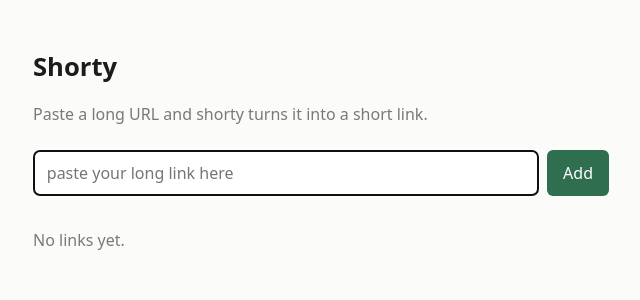
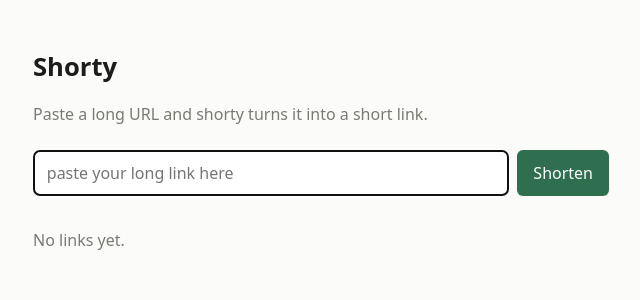
Before and after one commit to mudt-cm104-2026-winter/shorty, a FastAPI app: page / in a window 1280 px wide. Shown: the top 300 px of the page, without its empty margins (319-959 px from the left). Run offline with FastAPI, Linux system fonts and the light colour scheme.

Commit message:
Change button text from "Add" to "Shorten" in form

```diff
--- a/app/templates/index.html
+++ b/app/templates/index.html
@@ -22,7 +22,7 @@
           autocomplete="off"
           autofocus
         />
-        <button type="submit">Add</button>
+        <button type="submit">Shorten</button>
       </form>
 
       {% if entries %}
```
